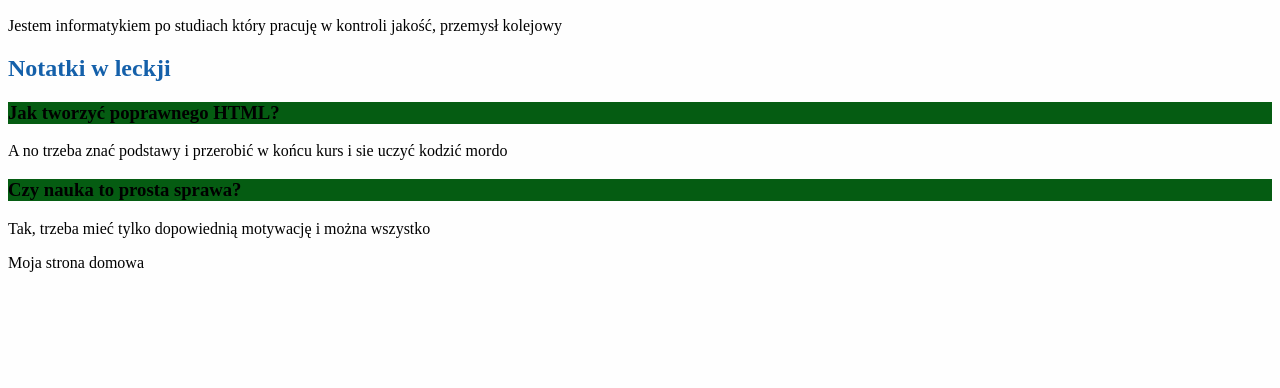
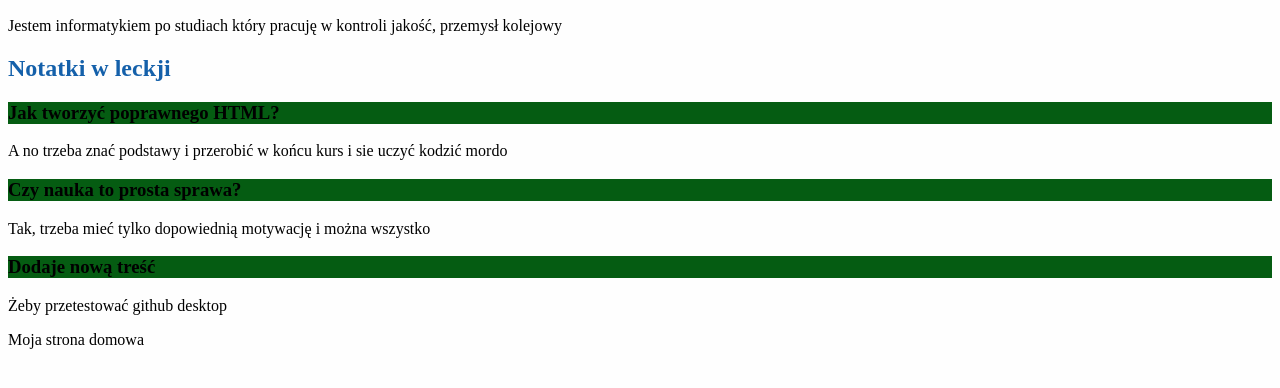
Before and after one commit to krzysztof1993/hompage-modul2, a plain HTML site: page index.html in a window 1280 px wide. Shown: the part 110-498 px from the top of the page. Drawn offline with Linux system fonts and the light colour scheme.

Commit message:
Add new article

```diff
--- a/index.html
+++ b/index.html
@@ -39,6 +39,10 @@
           <h3>Czy nauka to prosta sprawa?</h3>
           <p>Tak, trzeba mieć tylko dopowiednią motywację i można wszystko</p>
         </article>
+        <article>
+          <h3>Dodaje nową treść</h3>
+          <p>Żeby przetestować github desktop</p>
+        </article>
       </section>
       <footer>Moja strona domowa</footer>
     </main>
```
